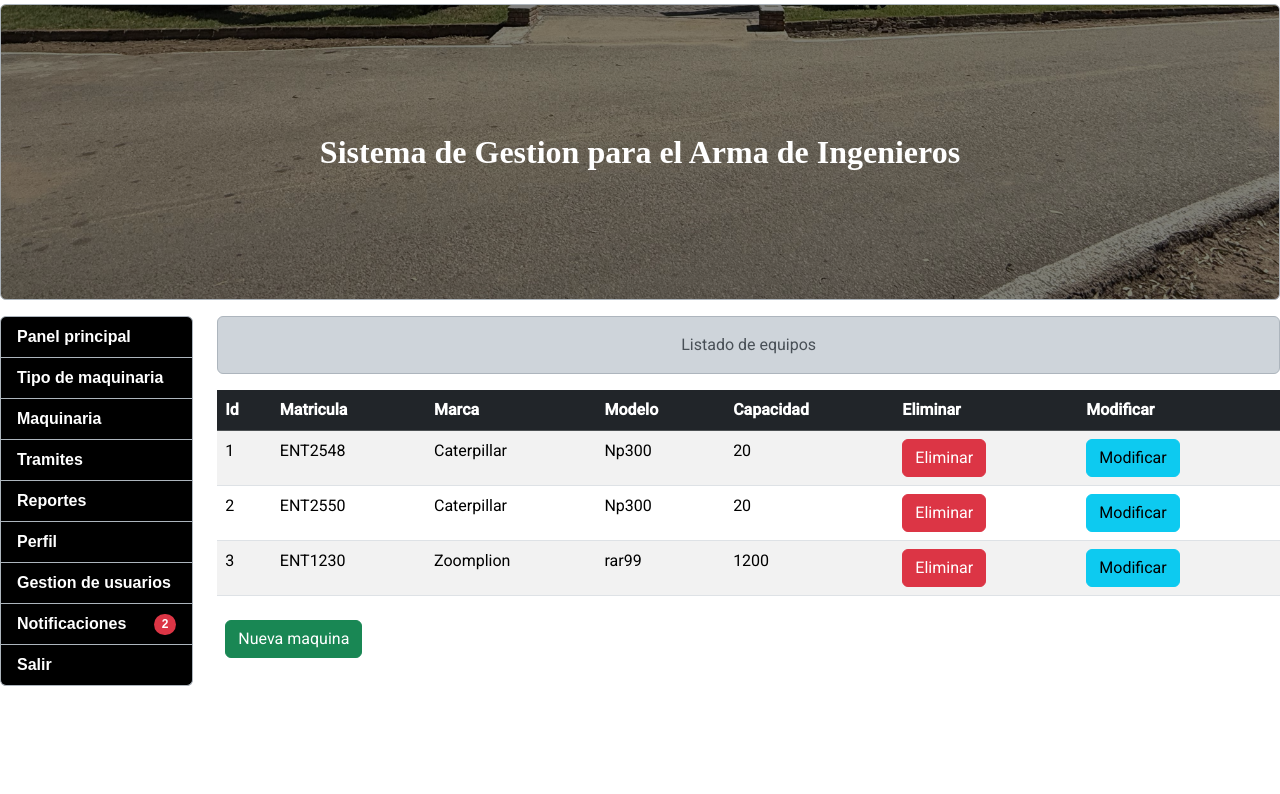
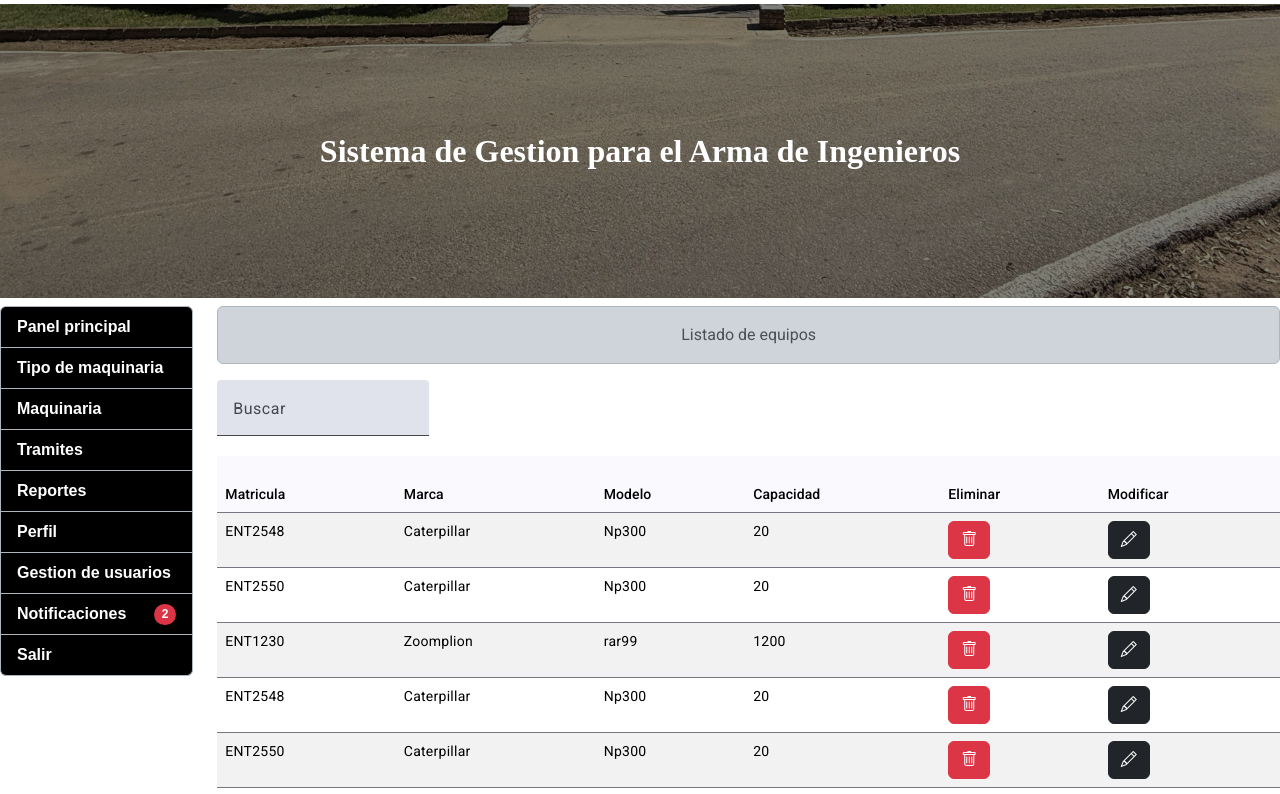
Before and after one commit to fkellner21/sigemaFront, an Angular app: page /maquinas in a window 1280 px wide. Shown: the top 794 px of the page. Built offline with nearby package versions, Linux system fonts and the light colour scheme.

Commit message:
Cambie la tabla de maquinas para que tenga buscador

```diff
--- a/src/app/components/home/home.component.html
+++ b/src/app/components/home/home.component.html
@@ -1 +1,3 @@
-<p>home works!</p>
+<div class="banner-home text-center">
+  <p>home works!</p>
+</div>
--- a/src/app/components/maquina/maquina.component.html
+++ b/src/app/components/maquina/maquina.component.html
@@ -1,43 +1,82 @@
+<link
+  rel="stylesheet"
+  href="https://cdn.jsdelivr.net/npm/bootstrap-icons@1.10.5/font/bootstrap-icons.css"
+/>
+
 <div class="alert alert-dark text-center">Listado de equipos</div>
-@if(maquinas.length==0){
-<div class="alert alert-warning">No hay registros</div>
-}@else{
-<table class="table table-striped table-hover">
-  <Thead class="table-dark">
-    <tr>
-      <th>Id</th>
-      <th>Matricula</th>
-      <th>Marca</th>
-      <th>Modelo</th>
-      <th>Capacidad</th>
-      <th>Eliminar</th>
-      <th>Modificar</th>
-    </tr>
-  </Thead>
-  <tbody>
-    @for (una of maquinas; track $index) {
-    <tr>
-      <td>{{ una.id }}</td>
-      <td>{{ una.matricula }}</td>
-      <td>{{ una.marca }}</td>
-      <td>{{ una.modelo }}</td>
-      <td>{{ una.capacidad }}</td>
-      <td>
-        <button class="btn btn-danger" (click)="onRemoveMaquina(una.id)">
-          Eliminar
-        </button>
-      </td>
-      <td>
-        <button class="btn btn-info" (click)="setSelectedMaquina(una)">
-          Modificar
-        </button>
-      </td>
-    </tr>
-    }
-  </tbody>
+
+<div class="row">
+  <div class="col-4">
+    <mat-form-field>
+      <mat-label>Buscar</mat-label>
+      <input matInput (keyup)="applyFilter($event)" #input />
+    </mat-form-field>
+  </div>
+</div>
+<table
+  mat-table
+  [dataSource]="dataSource"
+  class="mat-elevation-z8 table table-striped table-hover"
+>
+  <!-- Position Column -->
+  <ng-container matColumnDef="Matricula">
+    <th mat-header-cell *matHeaderCellDef>Matricula</th>
+    <td mat-cell *matCellDef="let element">{{ element.matricula }}</td>
+  </ng-container>
+
+  <!-- Name Column -->
+  <ng-container matColumnDef="Marca">
+    <th mat-header-cell *matHeaderCellDef>Marca</th>
+    <td mat-cell *matCellDef="let element">{{ element.marca }}</td>
+  </ng-container>
+
+  <!-- Weight Column -->
+  <ng-container matColumnDef="Modelo">
+    <th mat-header-cell *matHeaderCellDef>Modelo</th>
+    <td mat-cell *matCellDef="let element">{{ element.modelo }}</td>
+  </ng-container>
+
+  <!-- Symbol Column -->
+  <ng-container matColumnDef="Capacidad">
+    <th mat-header-cell *matHeaderCellDef>Capacidad</th>
+    <td mat-cell *matCellDef="let element">{{ element.capacidad }}</td>
+  </ng-container>
+
+  <!-- Symbol Column -->
+  <ng-container matColumnDef="Eliminar">
+    <th mat-header-cell *matHeaderCellDef>Eliminar</th>
+    <td mat-cell *matCellDef="let element">
+      <button class="btn btn-danger" (click)="onRemoveMaquina(element.id)">
+        <i class="bi bi-trash"></i>
+      </button>
+    </td>
+  </ng-container>
+  <!-- Symbol Column -->
+  <ng-container matColumnDef="Modificar">
+    <th mat-header-cell *matHeaderCellDef>Modificar</th>
+    <td mat-cell *matCellDef="let element">
+      <button
+        class="btn btn-dark"
+        (click)="setSelectedMaquina(element)"
+        title="Modificar"
+      >
+        <i class="bi bi-pencil"></i>
+      </button>
+    </td>
+  </ng-container>
+
+  <tr mat-header-row *matHeaderRowDef="displayedColumns"></tr>
+  <tr mat-row *matRowDef="let row; columns: displayedColumns"></tr>
+
+  <!-- Row shown when there is no matching data. -->
+  <tr class="mat-row" *matNoDataRow>
+    <td class="mat-cell" colspan="4">
+      No existen datos para la consulta "{{ input.value }}"
+    </td>
+  </tr>
 </table>
-}
-<button (click)="setNew()" class="btn btn-success m-2">Nueva maquina</button>
+<button (click)="setNew()" class="btn btn-primary m-2">Nueva maquina</button>
+
 @if(open){
 <div class="abrir-modal animacion fadeIn">
   <maquina-form
--- a/src/app/components/maquina/maquina.component.ts
+++ b/src/app/components/maquina/maquina.component.ts
@@ -3,11 +3,14 @@ import { Maquina } from '../../models/maquina';
 import { MaquinaService } from '../../services/maquina.service';
 import Swal from 'sweetalert2';
 import { MaquinaFormComponent } from '../maquina-form/maquina-form.component';
+import { MatFormFieldModule } from '@angular/material/form-field';
+import { MatInputModule } from '@angular/material/input';
+import { MatTableDataSource, MatTableModule } from '@angular/material/table';
 
 @Component({
   selector: 'maquina',
   standalone:true,
-  imports: [MaquinaFormComponent],
+  imports: [MaquinaFormComponent, MatFormFieldModule, MatInputModule, MatTableModule],
   templateUrl: './maquina.component.html',
 })
 export class MaquinaComponent implements OnInit{
@@ -15,6 +18,8 @@ export class MaquinaComponent implements OnInit{
   maquinas:Maquina[]=[];
   maquinaSelected: Maquina = new Maquina;
   open:boolean=false;
+  dataSource!: MatTableDataSource<any>;
+
 
   @Output() idMaquinaEmitter = new EventEmitter();
 
@@ -25,6 +30,7 @@ export class MaquinaComponent implements OnInit{
   }
   ngOnInit(): void {
     this.service.findAll().subscribe(maquinas => this.maquinas = maquinas);
+    this.dataSource = new MatTableDataSource(this.maquinas);
   }
 
   onRemoveMaquina(id:number):void{
@@ -39,6 +45,7 @@ export class MaquinaComponent implements OnInit{
     }).then((result) => {
     if (result.isConfirmed) {
       this.maquinas = this.maquinas.filter(maquina => maquina.id != id);
+      this.dataSource.data= this.maquinas;
         Swal.fire({
           title: "Eliminado!",
           text: "Borrado.",
@@ -59,6 +66,7 @@ export class MaquinaComponent implements OnInit{
           maquina.id=id+1;
           this.maquinas=[... this.maquinas, {...maquina}];
         }
+        this.dataSource.data = this.maquinas;
         Swal.fire({
         title: "Guardado!",
         text: "Maquina guardada!",
@@ -77,4 +85,12 @@ export class MaquinaComponent implements OnInit{
     setOpen(){
     this.open=!this.open;
   }
+
+  displayedColumns: string[] = ['Matricula', 'Marca', 'Modelo', 'Capacidad','Eliminar','Modificar' ];
+
+
+  applyFilter(event: Event) {
+    const filterValue = (event.target as HTMLInputElement).value;
+    this.dataSource.filter = filterValue.trim().toLowerCase();
+  }
 }
--- a/src/app/components/maquinas-app.component.css
+++ b/src/app/components/maquinas-app.component.css
@@ -43,8 +43,8 @@
 .banner-header {
   background-image: url("../img/banner.jpeg");
   background-size: cover;
+  background-position: bottom;
   background-attachment: fixed;
-  background-position: bottom;
   background-blend-mode: darken;
   background-color: rgba(0, 0, 0, 0.5);
   color: white;
@@ -52,4 +52,5 @@
   font-family: "Ancizar Serif";
   font-weight: bold;
   font-size: xx-large;
+  text-align: center;
 }
--- a/src/app/components/maquinas-app.component.html
+++ b/src/app/components/maquinas-app.component.html
@@ -1,7 +1,5 @@
 <div class="my-1">
-  <h3 class="alert alert-dark text-center banner-header">
-    Sistema de Gestion para el Arma de Ingenieros
-  </h3>
+  <h3 class="banner-header">Sistema de Gestion para el Arma de Ingenieros</h3>
   <div class="row">
     <div class="col-2">
       <div class="sidebar sticky-top">
--- a/src/app/services/maquina.service.ts
+++ b/src/app/services/maquina.service.ts
@@ -27,6 +27,47 @@ export class MaquinaService {
     marca:'Zoomplion',
     modelo:'rar99',
     capacidad:1200,
+  },
+{
+    id:4,
+    matricula:'ENT2548',
+    marca:'Caterpillar',
+    modelo:'Np300',
+    capacidad:20,
+  },
+  {
+    id:5,
+    matricula:'ENT2550',
+    marca:'Caterpillar',
+    modelo:'Np300',
+    capacidad:20,
+  },
+  {
+    id:6,
+    matricula:'ENT1230',
+    marca:'Zoomplion',
+    modelo:'rar99',
+    capacidad:1200,
+  },{
+    id:7,
+    matricula:'ENT2548',
+    marca:'Caterpillar',
+    modelo:'Np300',
+    capacidad:20,
+  },
+  {
+    id:8,
+    matricula:'ENT2550',
+    marca:'Caterpillar',
+    modelo:'Np300',
+    capacidad:20,
+  },
+  {
+    id:9,
+    matricula:'ENT1230',
+    marca:'Zoomplion',
+    modelo:'rar99',
+    capacidad:1200,
   }]
 
   constructor() { }
```
Also changed, not shown: src/app/components/home/home.component.css (+10 -0 lines), src/app/components/maquina/maquina.component.css (added), src/app/img/home.jpeg (added), src/app/img/inicio.jpg (added).
